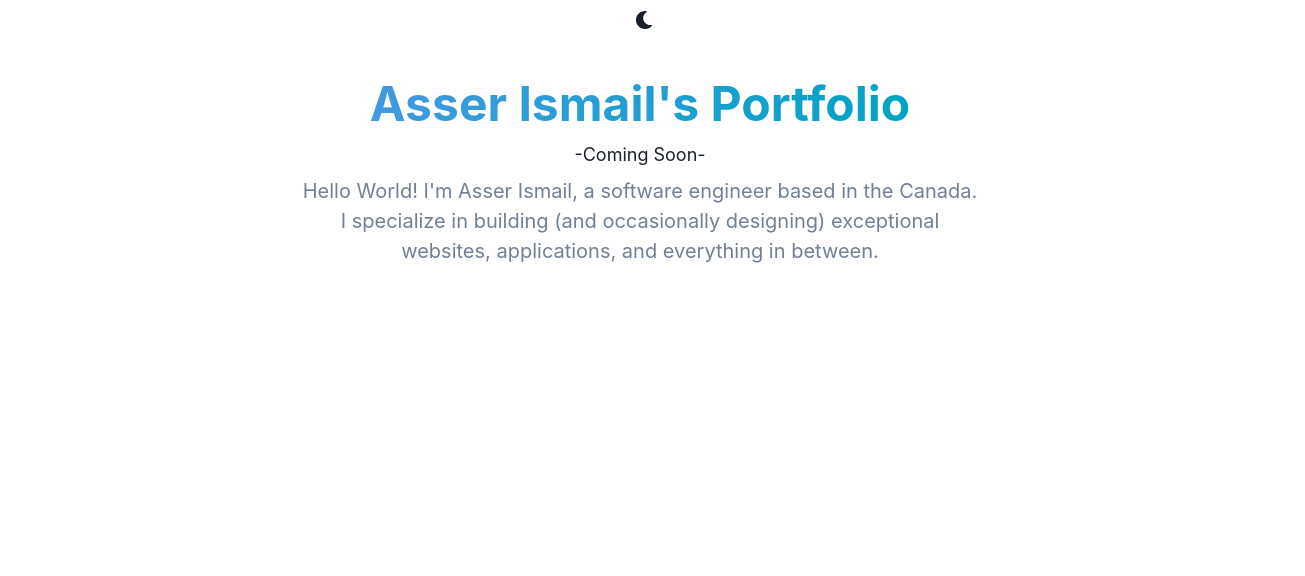
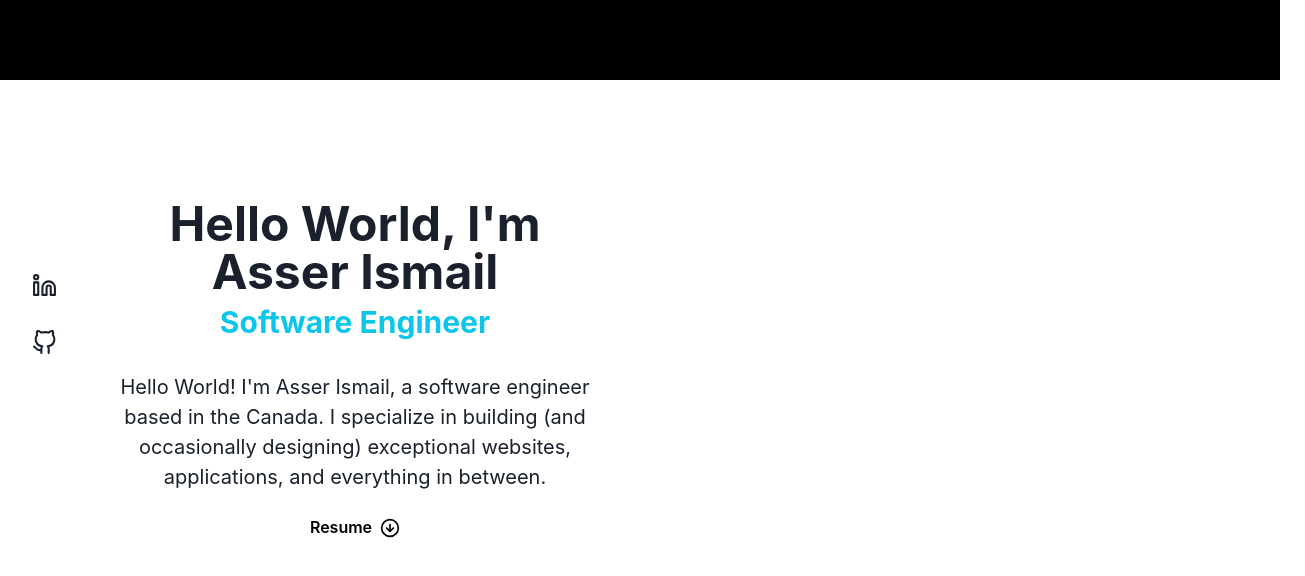
Before and after one commit to AsserIsmail/my-personal-website, a React (Create React App) app: page / in a window 1280 px wide. Shown: the top 576 px of the page, 1305 px wide, since content can reach past the window. Built offline with nearby package versions, Linux system fonts and the light colour scheme.

Commit message:
changed and learned different implementation techniques

```diff
--- a/src/App.tsx
+++ b/src/App.tsx
@@ -9,12 +9,25 @@ import {
   Grid,
   theme,
 } from "@chakra-ui/react"
-import { MyPage } from "./Components/myPage"
+import { ColorModeSwitcher } from "./ColorModeSwitcher"
+import { About } from "./Components/About/About";
+import Header  from "./Components/Nav/Navbar";
+// import { Contact } from "./Components/Contact";
+// import { Navbar } from "./Components/Navbar";
+// import { Projects } from "./Components/Projects";
+// import { Skills } from  "./Components/Skills";
+// import { Testimonials } from "./Components/Testimonials";
+
 
 export const App = () => (
   <ChakraProvider theme={theme}>
     <Box textAlign="center" fontSize="xl">
-      <MyPage></MyPage>
+      <Header />
+      <About />
+      {/* <Projects />
+      <Skills />
+      <Testimonials />
+      <Contact /> */}
     </Box>
   </ChakraProvider>
 )
--- /dev/null
+++ b/src/Components/About/About.tsx
@@ -0,0 +1,104 @@
+import * as React from "react"
+import { Box, Heading, Text, Button, Center, Container, Stack, Circle, Flex, useColorMode, useMediaQuery, Icon, Link } from '@chakra-ui/react';
+import { FiLinkedin, FiGithub, FiArrowDownCircle } from 'react-icons/fi'
+import { TiArrowRightThick } from 'react-icons/ti'
+import { ColorModeSwitcher } from "../../ColorModeSwitcher";
+// import  ProfileImg  from './white-black-ai-round.png';
+
+export const About = () => {
+  return (
+    <Container id="about" maxW={1480} display="flex" justifyContent="space-evenly" h="300" p={8} mt={{ sm: 20, md: 20, '2xl': 36}}>
+      <Flex direction="column" w={25} justify="center" mt={{ sm: 564, md: 2 }}>
+        <Link _focus={{outline: 'none'}} href="https://www.linkedin.com/in/asserismail/" target="_blank" w={25} title="LinkedIn">
+          <FiLinkedin size={25} />
+        </Link>
+        <Link _focus={{outline: 'none'}} href="https://github.com/AsserIsmail" target="_blank" mt="8" w={25} title="GitHub">
+          <FiGithub size={25} />
+        </Link>
+      </Flex>
+      <Flex
+        display="flex"
+        direction={["column-reverse", "column-reverse", "row", "row"]}
+        justify={["center", "center", "space-between", "space-between"]}
+        align={{ sm: "center", md: "flex-start", '2xl': "flex-start" }}
+      >
+        <Flex w={{sm: 250, md: 400, lg: 500}} direction="column" justify="center" ml={{ sm: 4, md: 12 }} mt={{ sm: 64, md: 2 }}>
+          <Heading as='h2' size='2xl'>
+            {`Hello World, I'm Asser Ismail`}
+          </Heading>
+          <Heading as='h2' size='lg' color="cyan.400" mt="2">
+            Software Engineer
+          </Heading>
+          {/* <Text mt="8"  mb="4">
+            {`
+              I'm 22 years old and I love everything about technology.
+              At the moment I'm focusing my studies on Node, NextJS, React and React Native with Typescript.
+            `}
+          </Text> */}
+          <Text mt="8"  mb="4">
+            {`
+              Hello World! I'm Asser Ismail, a software engineer based in the Canada.
+              I specialize in building (and occasionally designing) exceptional websites, applications, and everything in between.
+            `}
+          </Text>
+          {/* <Button as="a" bg="white" color="#000" download href="../../public/My_CS_Resume_Asser_Ismail.pdf">Hi</Button> */}
+          <Stack
+            direction={"row"}
+            spacing={3}
+            align={"center"}
+            alignSelf={"center"}
+            position={"relative"}
+          >
+            <Button
+            as={"a"}
+            bg="white"
+            display="flex"
+            // direction={"row"}
+            // justify="center"
+            // align="center"
+            color="black"
+            maxW={200}
+            minH={10}
+            size='md'
+            download
+            href="../../My_CS_Resume_Asser_Ismail.pdf"
+            target="_black"
+            style={{ textDecoration: 'none' }}
+          >
+            Resume
+            <Icon w={5} h={5} ml="2" as={FiArrowDownCircle} />
+          </Button>
+          </Stack>
+
+        </Flex>
+        <Flex w={{sm: 200, md: 200, lg: 700}} h={25} align="center" justify="center" mt={{ sm: 568, md: 2 }}>
+          {/* <ProfileImg /> */}
+        </Flex>
+      </Flex>
+    </Container>
+  );
+  // return (
+  //     <Container>
+  //       <ColorModeSwitcher></ColorModeSwitcher>
+  //     <Center>
+  //       <Box textAlign="center" py={10} px={6}>
+  //       <Heading
+  //           display="inline-block"
+  //           as="h2"
+  //           size="2xl"
+  //           bgGradient="linear(to-r, blue.400, cyan.600)"
+  //           backgroundClip="text">
+  //           Asser Ismail's Portfolio
+  //       </Heading>
+  //       <Text fontSize="18px" mt={3} mb={2}>
+  //           -Coming Soon-
+  //       </Text>
+  //       <Text color={'gray.500'} mb={6}>
+  //           Hello World! I'm Asser Ismail, a software engineer based in the Canada. I specialize in building (and occasionally designing) exceptional websites, applications, and everything in between.
+  //       </Text>
+
+  //       </Box>
+  //   </Center>
+  //   </Container>
+  // );
+}
--- /dev/null
+++ b/src/Components/Contact.tsx
@@ -0,0 +1,3 @@
+import * as React from "react"
+import { Box, Heading, Text, Button, Center, Container } from '@chakra-ui/react';
+import { ColorModeSwitcher } from "../ColorModeSwitcher";
--- /dev/null
+++ b/src/Components/Nav/Container.tsx
@@ -0,0 +1,27 @@
+import { Flex } from '@chakra-ui/react'
+
+const NavBarContainer = ({ children, ...props }: any) => {
+  return (
+    <Flex
+      as="nav"
+      align="center"
+      justify="space-between"
+      wrap="wrap"
+      w="100%"
+      maxW={1480}
+      mb={8}
+      p={{ sm: 4, md: 8, '2xl': 8}}
+      pb={{ sm: 0 }}
+      mt={{
+        md: 8,
+      }}
+      bg={["primary.500", "primary.500", "transparent", "transparent"]}
+      color={["white", "white", "primary.700", "primary.700"]}
+      {...props}
+    >
+      {children}
+    </Flex>
+  )
+}
+
+export default NavBarContainer
--- /dev/null
+++ b/src/Components/Nav/MenuItem.tsx
@@ -0,0 +1,13 @@
+import { Link, Text } from '@chakra-ui/react'
+
+const MenuItem = ({ children, isLast, to = "/", ...rest }: any) => {
+  return (
+    <Link _focus={{outline: 'none'}} href={to} style={{ textDecoration: 'none' }}>
+      <Text display="block" {...rest}>
+        {children}
+      </Text>
+    </Link>
+  )
+}
+
+export default MenuItem
--- /dev/null
+++ b/src/Components/Nav/MenuToggle.tsx
@@ -0,0 +1,27 @@
+import { Flex } from '@chakra-ui/react'
+
+const NavBarContainer = ({ children, ...props }: any) => {
+  return (
+    <Flex
+      as="nav"
+      align="center"
+      justify="space-between"
+      wrap="wrap"
+      w="100%"
+      maxW={1480}
+      mb={8}
+      p={{ sm: 4, md: 8, '2xl': 8}}
+      pb={{ sm: 0 }}
+      mt={{
+        md: 8,
+      }}
+      bg={["primary.500", "primary.500", "transparent", "transparent"]}
+      color={["white", "white", "primary.700", "primary.700"]}
+      {...props}
+    >
+      {children}
+    </Flex>
+  )
+}
+
+export default NavBarContainer
--- /dev/null
+++ b/src/Components/Nav/Navbar.tsx
@@ -0,0 +1,50 @@
+import { Stack, Box, Flex, Button } from "@chakra-ui/react"
+import { useState } from "react"
+import Logo from "../Components/white-black-ai-round.png"
+import MenuItem from "./MenuItem"
+import MenuToggle from './MenuToggle'
+import NavBarContainer from "./Container"
+import { AiOutlineCloudDownload } from "react-icons/ai"
+
+const Header = () => {
+  const [isOpen, setIsOpen] = useState(false)
+
+  const toggle = () => setIsOpen(!isOpen)
+
+  return(
+    <Flex bg="black" justify="center" align="center" h={['100%', '100%', 20]}>
+      <NavBarContainer>
+        {/* <Logo/> */}
+        <MenuToggle toggle={toggle} isOpen={isOpen} />
+        <Box
+          display={{ base: isOpen ? "block" : "none", md: "block" }}
+          flexBasis={{ base: "100%", md: "auto" }}
+        >
+          <Stack
+            align={"center"}
+            alignSelf={"center"}
+            position={"relative"}
+            spacing={8}
+            justify={["center", "space-between", "flex-end", "flex-end"]}
+            direction={["column", "column", "row", "row"]}
+            pt={[12, 4, 0, 0]}
+          >
+            <MenuItem to="#about">About</MenuItem>
+            <MenuItem to="#skills">Skills</MenuItem>
+            <MenuItem to="#experience">My Experience</MenuItem>
+            <MenuItem to="#contact">Contact</MenuItem>
+            <MenuItem>
+              {/* <Button as="a" bg="white" color="#000" download href="../../assets/CV_ATIRSON.pdf">
+                Download CV
+                <AiOutlineCloudDownload size={25} style={{ marginLeft: 5 }} />
+              </Button> */}
+            </MenuItem>
+          </Stack>
+        </Box>
+      </NavBarContainer>
+    </Flex>
+
+  )
+}
+
+export default Header
--- /dev/null
+++ b/src/Components/Projects.tsx
@@ -0,0 +1,3 @@
+import * as React from "react"
+import { Box, Heading, Text, Button, Center, Container } from '@chakra-ui/react';
+import { ColorModeSwitcher } from "../ColorModeSwitcher";
--- /dev/null
+++ b/src/Components/Skills.tsx
@@ -0,0 +1,3 @@
+import * as React from "react"
+import { Box, Heading, Text, Button, Center, Container } from '@chakra-ui/react';
+import { ColorModeSwitcher } from "../ColorModeSwitcher";
--- /dev/null
+++ b/src/Components/Testimonials.tsx
@@ -0,0 +1,3 @@
+import * as React from "react"
+import { Box, Heading, Text, Button, Center, Container } from '@chakra-ui/react';
+import { ColorModeSwitcher } from "../ColorModeSwitcher";
--- a/src/Components/myPage.tsx
+++ /dev/null
@@ -1,31 +0,0 @@
-import * as React from "react"
-import { Box, Heading, Text, Button, Center, Container } from '@chakra-ui/react';
-import { ColorModeSwitcher } from "../ColorModeSwitcher";
-
-export const MyPage = () => {
-
-  return (
-      <Container>
-        <ColorModeSwitcher></ColorModeSwitcher>
-      <Center>
-        <Box textAlign="center" py={10} px={6}>
-        <Heading
-            display="inline-block"
-            as="h2"
-            size="2xl"
-            bgGradient="linear(to-r, blue.400, cyan.600)"
-            backgroundClip="text">
-            Asser Ismail's Portfolio
-        </Heading>
-        <Text fontSize="18px" mt={3} mb={2}>
-            -Coming Soon-
-        </Text>
-        <Text color={'gray.500'} mb={6}>
-            Hello World! I'm Asser Ismail, a software engineer based in the Canada. I specialize in building (and occasionally designing) exceptional websites, applications, and everything in between.
-        </Text>
-
-        </Box>
-    </Center>
-    </Container>
-  );
-}
```
Also changed, not shown: src/Components/white-black-ai-round.png (added), 1 other file (tests, documents, lock files or other folders).
